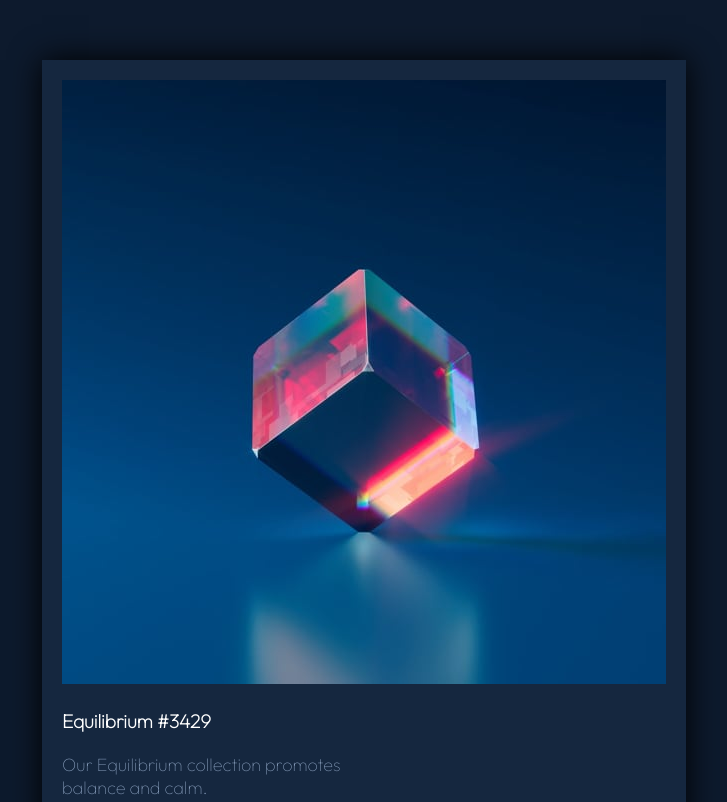
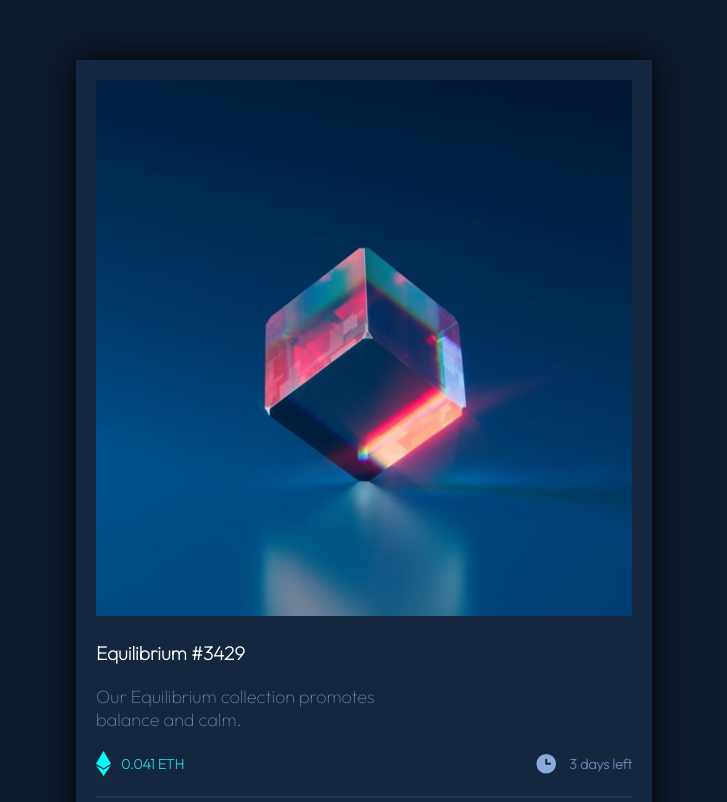
Before and after one commit to hussein-omaar/NFT-Card, a plain HTML site: page index.html in a window 1280 px wide. Shown: the top 802 px of the page, without its empty margins (276-1003 px from the left). Drawn offline with Linux system fonts and the light colour scheme.

Commit message:
Update style.css

```diff
--- a/style.css
+++ b/style.css
@@ -35,6 +35,7 @@ body{
  background-color: #15273F;
  padding: 20px;
  box-shadow: 0 0 30px rgb(2, 2, 2);
+ width: 45vw;
 
 }
 
```
